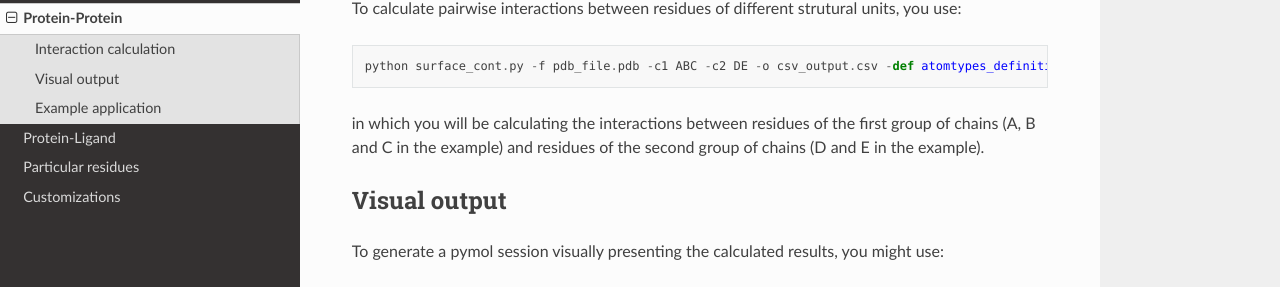
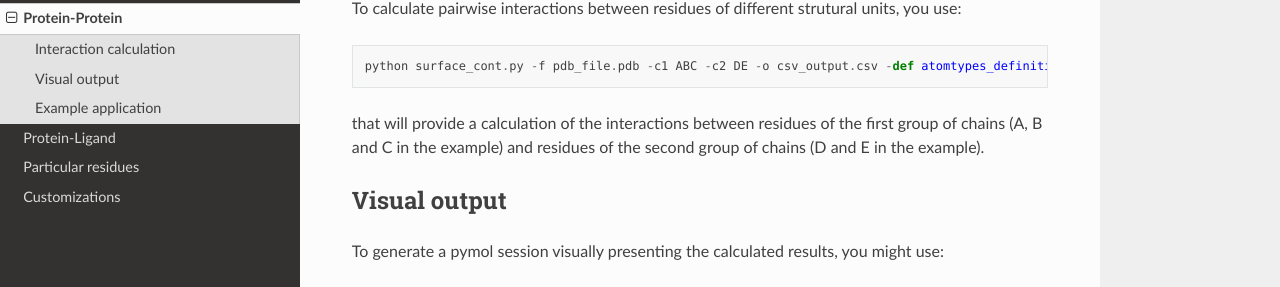
Before and after one commit to nataliateruel/Surfaces_tutorial, a Sphinx documentation site: the page built from docs/source/Protein-protein.rst, in a window 1280 px wide. Shown: the part 219-506 px from the top of the page. Built offline with Sphinx 7.4.7 and the Read the Docs theme 2.0.0, drawn with Linux system fonts in a browser that asks for light colours.

Commit message:
Update Protein-protein.rst

```diff
--- a/docs/source/Protein-protein.rst
+++ b/docs/source/Protein-protein.rst
@@ -8,7 +8,7 @@ To calculate pairwise interactions between residues of different strutural units
 
       python surface_cont.py -f pdb_file.pdb -c1 ABC -c2 DE -o csv_output.csv -def atomtypes_definition.def -dat atomtypes_interactions.dat
 
-in which you will be calculating the interactions between residues of the first group of chains (A, B and C in the example) and residues of the second group of chains (D and E in the example).
+that will provide a calculation of the interactions between residues of the first group of chains (A, B and C in the example) and residues of the second group of chains (D and E in the example).
 
 Visual output
 ----------------
```
